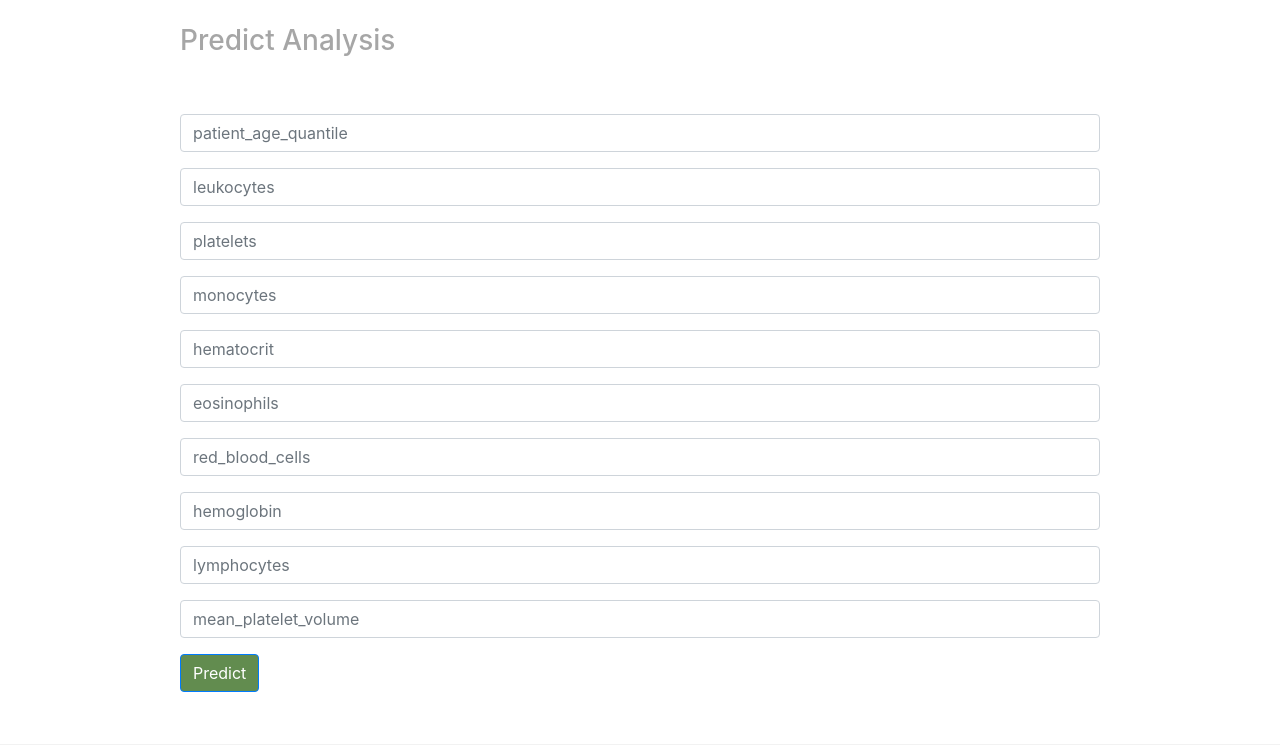
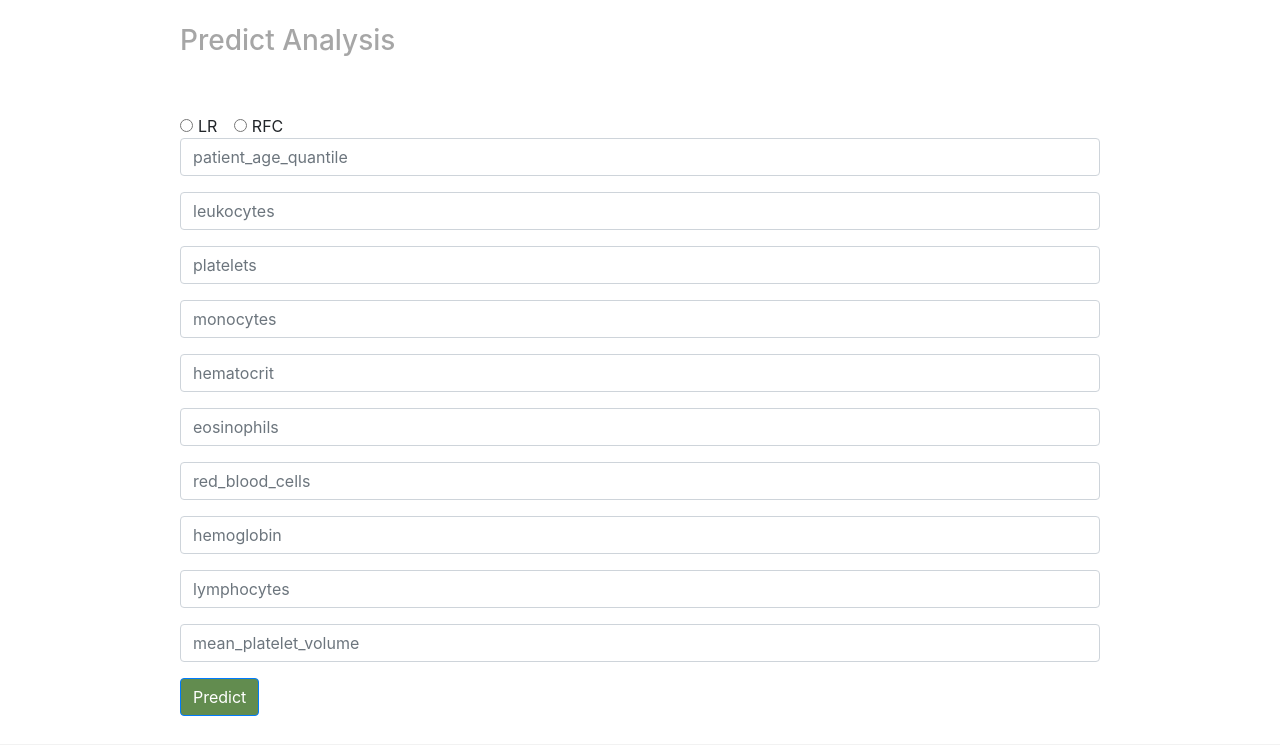
Before and after one commit to alexisperumal/ucsd_data_science_final_project, a Flask app: page / in a window 1280 px wide. Shown: the part 56-801 px from the top of the page. Run offline with Flask 2, Linux system fonts and the light colour scheme; parts of the project's set-up code (start-up, migrations or seed data) failed here and were passed over; some libraries are stand-ins or nearby versions.

Commit message:
checkbox code to select a particular model

```diff
--- a/Deployment-flask/app.py
+++ b/Deployment-flask/app.py
@@ -80,7 +80,13 @@ def comparison():
 # Create a prediction from app form
 @app.route('/predict', methods=['POST'])
 def predict():
-    model  = joblib.load('models/bloottest_RFC_selected_features.pkl')
+
+    if (request.form.get('inlineRadioOptions') == 'RFC'):
+        model  = joblib.load('models/bloottest_RFC_selected_features.pkl')
+    elif (request.form.get('inlineRadioOptions') == 'LR'):
+        model  = joblib.load('bloottest_LR_selected_features_test.pkl')
+    else:
+        model  = joblib.load('models/bloottest_RFC_selected_features.pkl')
 
     patient_age_quantile = request.form.get('patient_age_quantile')
     leukocytes = request.form.get('leukocytes')
@@ -93,7 +99,7 @@ def predict():
     lymphocytes = request.form.get('lymphocytes')
     mean_platelet_volume = request.form.get('mean_platelet_volume')
 
-
+    print(request.form.get('inlineRadioOptions'))
     print(patient_age_quantile, leukocytes)
     print(type(patient_age_quantile), type(leukocytes))
 
--- a/Deployment-flask/templates/index.html
+++ b/Deployment-flask/templates/index.html
@@ -58,6 +58,14 @@
   <!-- 'patient_age_quantile', 'leukocytes', 'platelets', 'monocytes', 'hematocrit', 'red_blood_cells', 'lymphocytes', 'eosinophils', 'hemoglobin'-->
 
 <form action="{{ url_for('predict')}}"method="post">
+ <div class="form-check form-check-inline">
+  <input class="form-check-input" type="radio" name="inlineRadioOptions" id="inlineRadio1" value="LR">
+  <label class="form-check-label" for="inlineRadio1">LR</label>
+ </div>
+ <div class="form-check form-check-inline">
+  <input class="form-check-input" type="radio" name="inlineRadioOptions" id="inlineRadio2" value="RFC">
+  <label class="form-check-label" for="inlineRadio2">RFC</label>
+ </div>
   <div class="form-group">
         <input type="text" class="form-control" id="patient_age_quantile" name="patient_age_quantile" placeholder="patient_age_quantile" required="required" >
   </div>
```
Also changed, not shown: Deployment-flask/db.sqlite, 1 other file.
